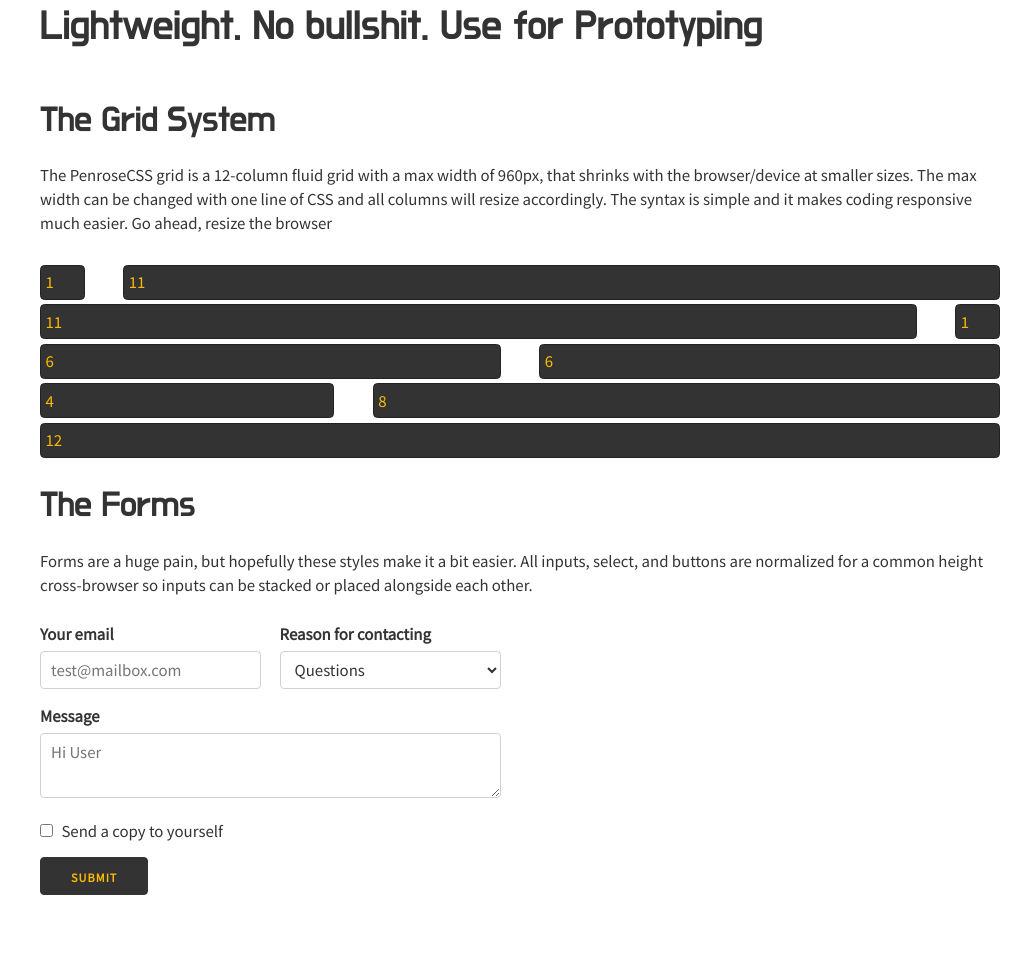
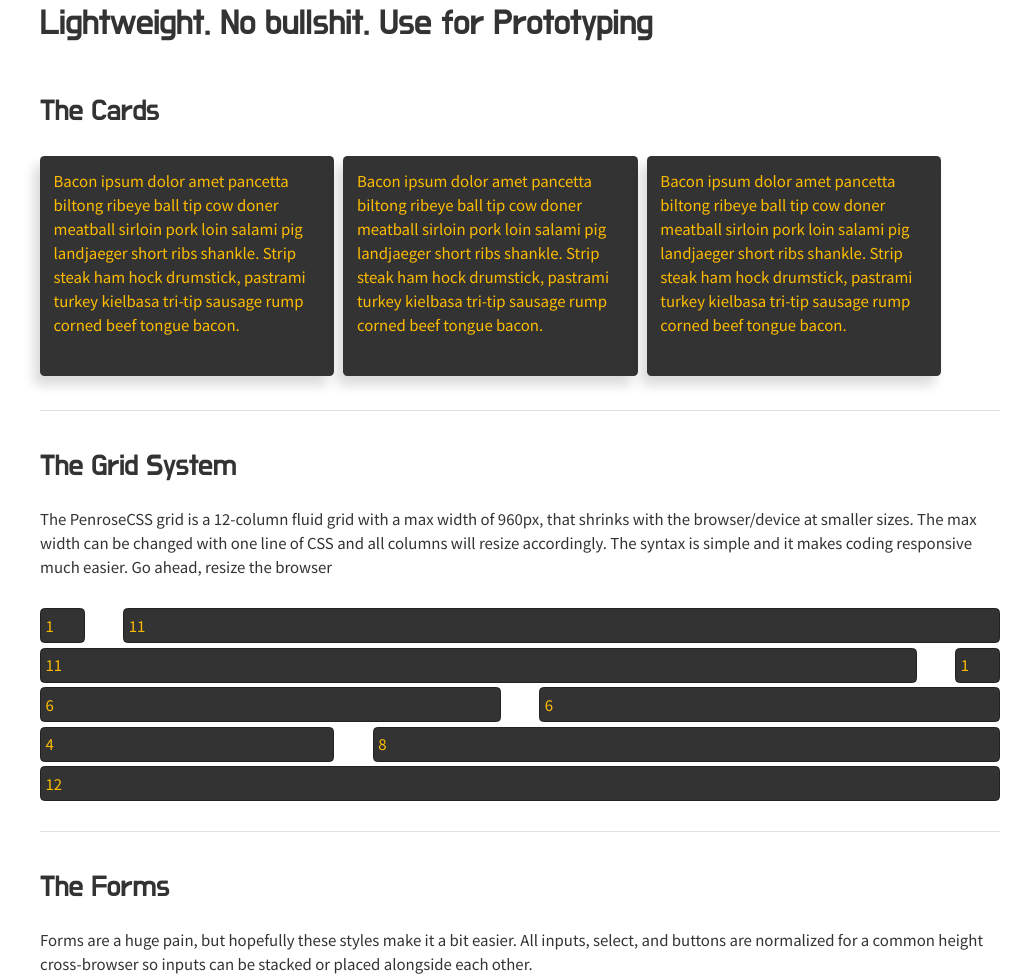
Before and after one commit to rosalesnikho/PenroseCSS, a website: page index.html in a window 1280 px wide. Shown: the top 979 px of the page, without its empty margins (120-1151 px from the left). Before the commit the page ends 935 px from the top, so only its background shows below. Drawn offline with Linux system fonts and the light colour scheme.

Commit message:
added cards & forms examples

```diff
--- a/css/penrose.css
+++ b/css/penrose.css
@@ -11,6 +11,7 @@
 - Tables
 - Spacing
 - Utilities
+- Cards
 - Clearing
 - Media Queries
 */
@@ -208,8 +209,8 @@ button.button-primary:focus,
 input[type="submit"].button-primary:focus,
 input[type="reset"].button-primary:focus,
 input[type="button"].button-primary:focus {
-  color: #fdbc00;
-  background-color: #333;
+  color: #333;
+  background-color: #fdbc00;
   border-color: #333; }
 
 
@@ -360,6 +361,19 @@ form {
 .u-pull-left {
   float: left; }
 
+/* Cards
+–––––––––––––––––––––––––––––––––––––––––––––––––– */
+.cards {
+  color: #fdbc00;
+  border: #222222;
+  margin: .3em;
+  padding: .9em;
+  border-radius: .3em;
+  background-color: #333333;
+  -webkit-box-shadow: -6px 9px 12px 0px rgba(0,0,0,0.15);
+  -moz-box-shadow: -6px 9px 12px 0px rgba(0,0,0,0.15);
+  box-shadow: -6px 9px 12px 0px rgba(0,0,0,0.15);
+}
 
 /* Misc
 –––––––––––––––––––––––––––––––––––––––––––––––––– */
--- a/index.html
+++ b/index.html
@@ -16,10 +16,25 @@
 
 </header>
 <main class="container">
-    <h2>Lightweight. No bullshit. Use for Prototyping</h2>
+    <h3>Lightweight. No bullshit. Use for Prototyping</h3>
     <br>
+    <!--    Cards-->
+    <h4>The Cards</h4>
+    <div class="row">
+        <div class="four columns cards">
+            <p>Bacon ipsum dolor amet pancetta biltong ribeye ball tip cow doner meatball sirloin pork loin salami pig landjaeger short ribs shankle. Strip steak ham hock drumstick, pastrami turkey kielbasa tri-tip sausage rump corned beef tongue bacon.</p>
+        </div>
+        <div class="four columns cards">
+            <p>Bacon ipsum dolor amet pancetta biltong ribeye ball tip cow doner meatball sirloin pork loin salami pig landjaeger short ribs shankle. Strip steak ham hock drumstick, pastrami turkey kielbasa tri-tip sausage rump corned beef tongue bacon.</p>
+
+        </div>
+        <div class="four columns cards">
+            <p>Bacon ipsum dolor amet pancetta biltong ribeye ball tip cow doner meatball sirloin pork loin salami pig landjaeger short ribs shankle. Strip steak ham hock drumstick, pastrami turkey kielbasa tri-tip sausage rump corned beef tongue bacon.</p>
+        </div>
+    </div>
+    <hr>
     <!--    Grid Example -->
-    <h3>The Grid System</h3>
+    <h4>The Grid System</h4>
     <p>
         The PenroseCSS grid is a 12-column fluid grid with a max width of 960px, that shrinks with the browser/device at smaller sizes. The max width can be changed with one line of CSS and all columns will resize accordingly. The syntax is simple and it makes coding responsive much easier. Go ahead, resize the browser
     </p>
@@ -44,8 +59,8 @@
     </div>
 
     <!--    Forms -->
-    <br>
-    <h3>The Forms</h3>
+    <hr>
+    <h4>The Forms</h4>
     <p>
         Forms are a huge pain, but hopefully these styles make it a bit easier. All inputs, select, and buttons are normalized for a common height cross-browser so inputs can be stacked or placed alongside each other.
     </p>
@@ -77,6 +92,7 @@
         </div>
         <div class="six columns"></div>
     </div>
+    <hr>
 
 </main>
 
```
